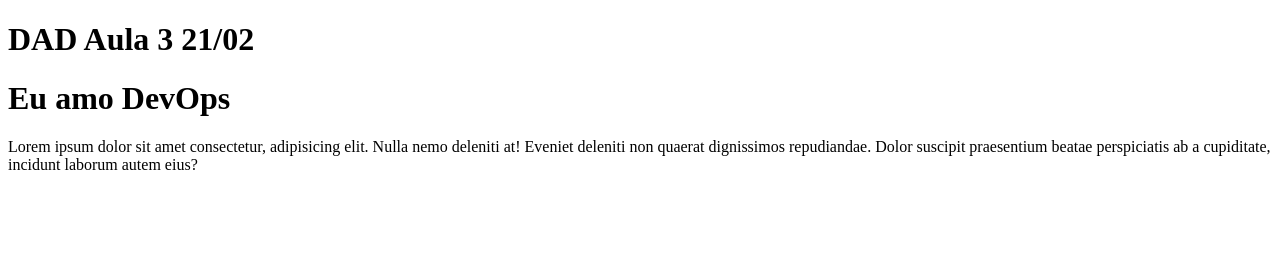
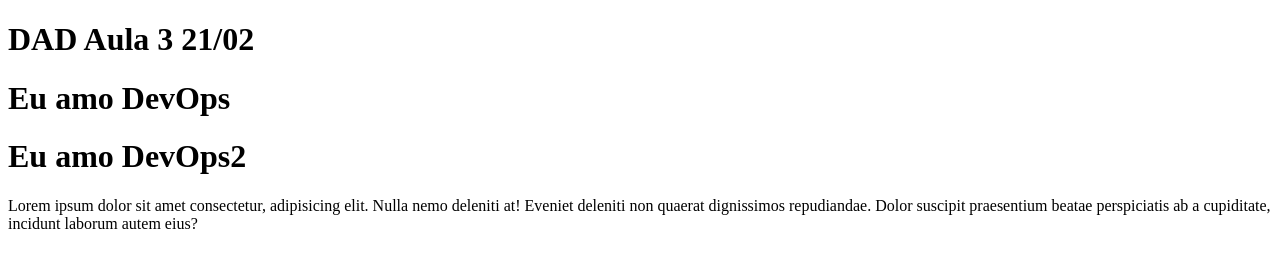
Before and after one commit to vinicius1diniz/Primeiro-envio, a plain HTML site: page index.html in a window 1280 px wide. Drawn offline with Linux system fonts and the light colour scheme.

Commit message:
Update index.html

```diff
--- a/index.html
+++ b/index.html
@@ -9,6 +9,7 @@
 <body>
     <h1>DAD Aula 3 21/02</h1>
     <h1>Eu amo DevOps</h1>
+    <h1>Eu amo DevOps2</h1>
     <p>Lorem ipsum dolor sit amet consectetur, adipisicing elit. Nulla nemo deleniti at! Eveniet deleniti non quaerat dignissimos repudiandae. Dolor suscipit praesentium beatae perspiciatis ab a cupiditate, incidunt laborum autem eius?
 </p>
 </body>
```
